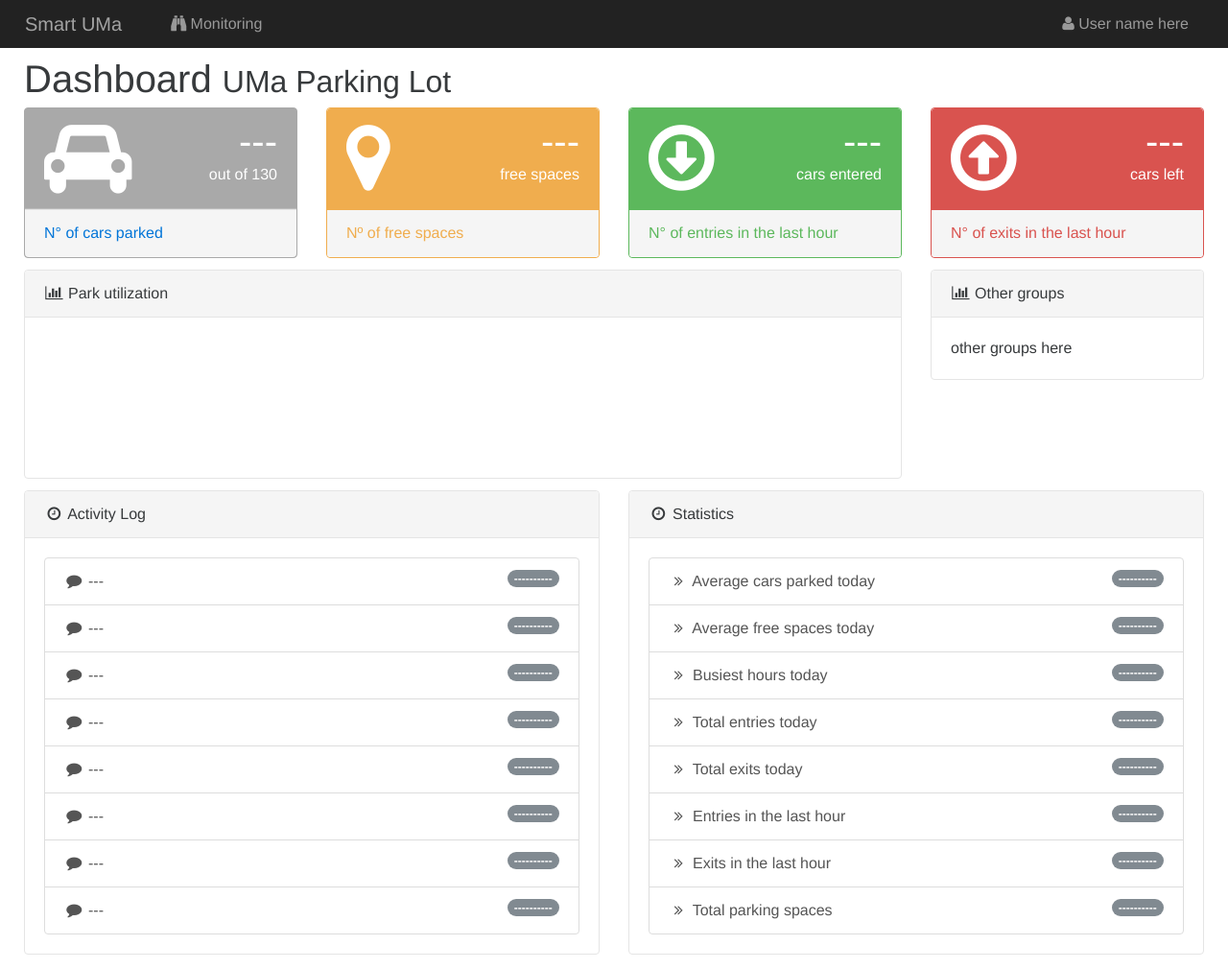
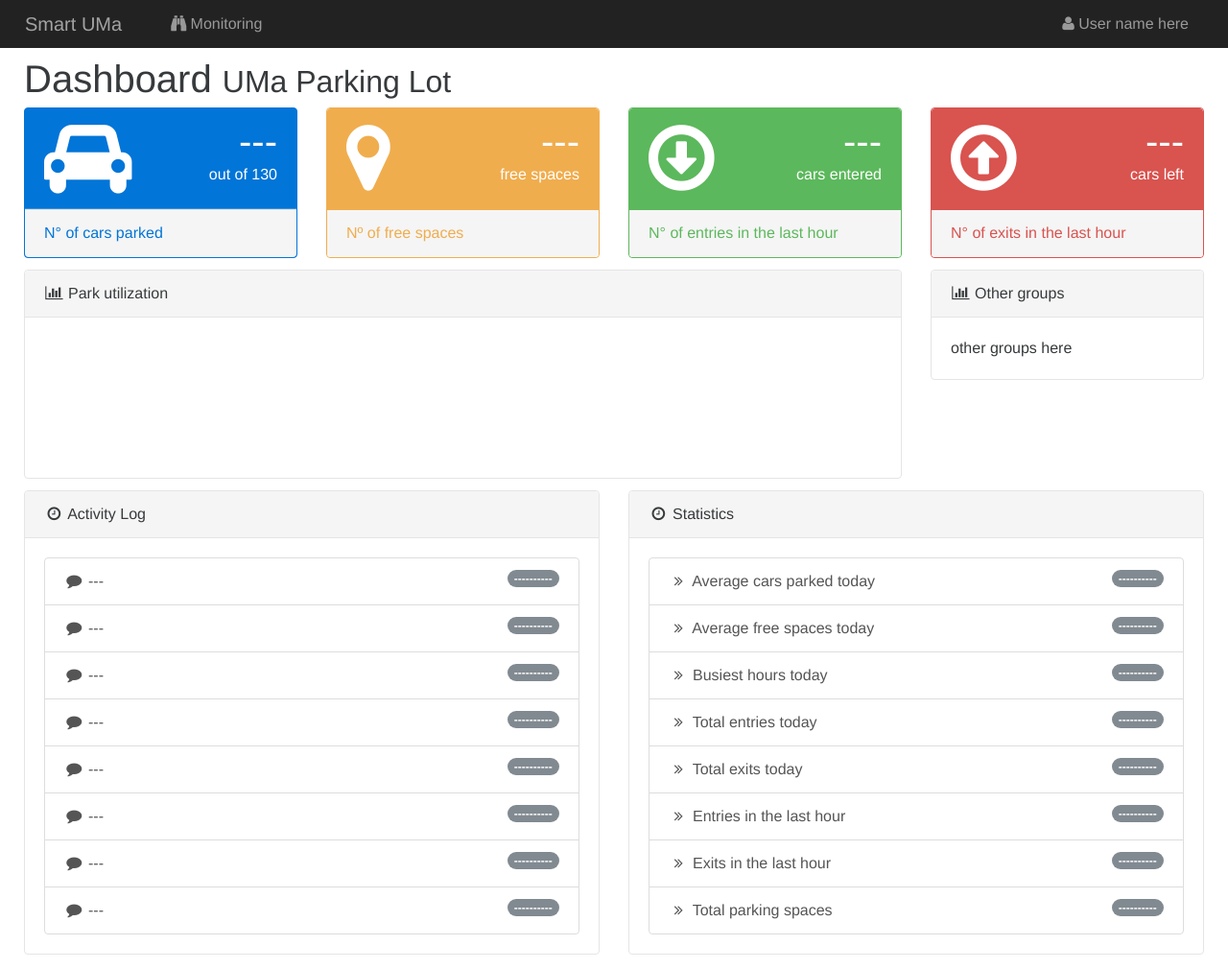
Before and after one commit to dcx2202/SmartUMa, a plain HTML site: page dashboard/dashboard.html in a window 1280 px wide. Shown: the whole page at 96% size. Drawn offline with nearby package versions, Linux system fonts and the light colour scheme.

Commit message:
fixed card color - dashboard

```diff
--- a/dashboard/css/default.css
+++ b/dashboard/css/default.css
@@ -22,3 +22,8 @@ body {
   word-wrap: break-word;
   overflow-wrap: break-word;
 }
+
+.card-blue {
+  background-color: #0275d8;
+  border-color: #0275d8;
+}
--- a/dashboard/dashboard.html
+++ b/dashboard/dashboard.html
@@ -70,8 +70,8 @@
 
         <div class="row">
           <div class="col-lg-3 col-md-6">
-            <div class="card card-primary card-inverse">
-              <div class="card-header card-primary">
+            <div class="card card-blue card-inverse">
+              <div class="card-header card-blue">
                 <div class="row">
                   <div class="col-xs-3">
                     <i class="fa fa-car fa-5x"></i>
```
